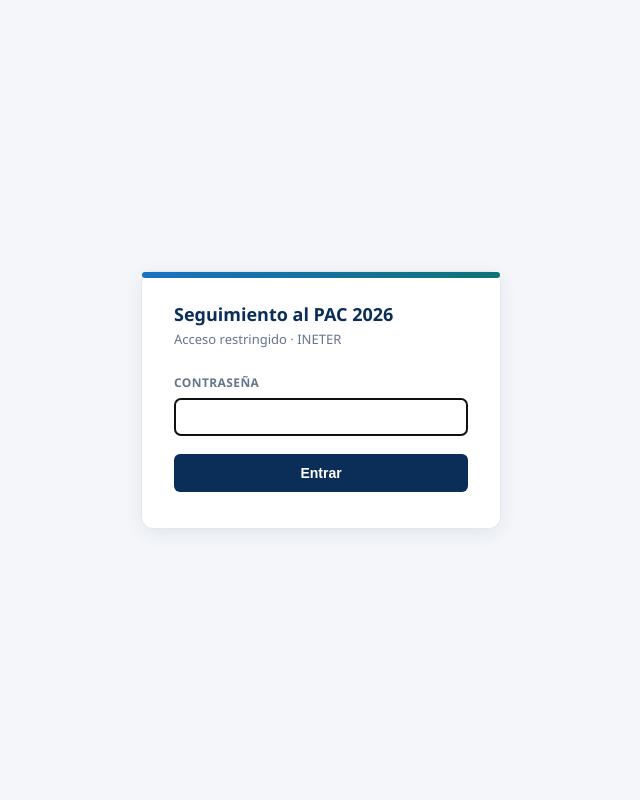
After one commit to aldojoss/Automatizaci-n_Procesos_INETER, a Flask app: template templates/login.html in a window 1280 px wide. The commit adds this page. Shown: the whole page, without its empty margins (319-959 px from the left). Run offline with Flask 3, Linux system fonts and the light colour scheme; the template is opened without the code that fills it, so the values that code supplies are empty.

Commit message:
login export y demas

```diff
--- a/app.py
+++ b/app.py
@@ -1,8 +1,9 @@
 import json
 import os
 from datetime import datetime
+from functools import wraps
 
-from flask import Flask, jsonify, render_template, request
+from flask import Flask, jsonify, redirect, render_template, request, session, url_for
 
 from parser import parse_workbook
 
@@ -15,6 +16,44 @@ os.makedirs(DATA_DIR, exist_ok=True)
 
 MAX_UPLOAD_MB = 15
 app.config["MAX_CONTENT_LENGTH"] = MAX_UPLOAD_MB * 1024 * 1024
+
+# --- Autenticación simple (una sola contraseña compartida) ---
+# La contraseña y la clave de sesión se leen de variables de entorno,
+# NUNCA se escriben aquí en el código ni se suben a git.
+app.secret_key = os.environ.get("FLASK_SECRET_KEY", "dev-secret-cambia-esto-en-produccion")
+DASHBOARD_PASSWORD = os.environ.get("DASHBOARD_PASSWORD")
+
+
+def login_required(view_func):
+    @wraps(view_func)
+    def wrapped(*args, **kwargs):
+        if not session.get("authenticated"):
+            return redirect(url_for("login"))
+        return view_func(*args, **kwargs)
+    return wrapped
+
+
+@app.route("/login", methods=["GET", "POST"])
+def login():
+    if not DASHBOARD_PASSWORD:
+        # Si no se configuró contraseña (ej. desarrollo local sin variable de entorno),
+        # no bloqueamos el acceso para no romper el flujo local.
+        session["authenticated"] = True
+        return redirect(url_for("index"))
+
+    if request.method == "POST":
+        if request.form.get("password") == DASHBOARD_PASSWORD:
+            session["authenticated"] = True
+            return redirect(url_for("index"))
+        return render_template("login.html", error="Contraseña incorrecta."), 401
+
+    return render_template("login.html")
+
+
+@app.route("/logout")
+def logout():
+    session.clear()
+    return redirect(url_for("login"))
 
 
 def load_current_data():
@@ -36,16 +75,19 @@ def save_current_data(records, file_name):
 
 
 @app.route("/")
+@login_required
 def index():
     return render_template("index.html")
 
 
 @app.route("/api/data")
+@login_required
 def api_data():
     return jsonify(load_current_data())
 
 
 @app.route("/upload", methods=["POST"])
+@login_required
 def upload():
     if "file" not in request.files:
         return jsonify({"ok": False, "error": "No se recibió ningún archivo."}), 400
--- a/render.yaml
+++ b/render.yaml
@@ -9,3 +9,8 @@ services:
       name: pac-data
       mountPath: /opt/render/project/src/data
       sizeGB: 1
+    envVars:
+      - key: DASHBOARD_PASSWORD
+        sync: false
+      - key: FLASK_SECRET_KEY
+        generateValue: true
--- /dev/null
+++ b/templates/login.html
@@ -0,0 +1,39 @@
+<!DOCTYPE html>
+<html lang="es">
+<head>
+<meta charset="UTF-8">
+<meta name="viewport" content="width=device-width, initial-scale=1.0">
+<title>Acceso · Seguimiento al PAC 2026</title>
+<style>
+  :root{ --navy:#0B2E59; --navy-dark:#081F3D; --bg:#F4F6F9; --border:#E3E8EF; --text:#1C2733; --text-muted:#66748C; --red:#E03131; }
+  *{box-sizing:border-box;}
+  body{margin:0;min-height:100vh;display:flex;align-items:center;justify-content:center;
+    font-family:'Segoe UI',-apple-system,BlinkMacSystemFont,Roboto,Arial,sans-serif;background:var(--bg);color:var(--text);}
+  .card{background:#fff;border:1px solid var(--border);border-radius:12px;padding:36px 32px;
+    width:100%;max-width:360px;box-shadow:0 4px 18px rgba(11,46,89,0.08);}
+  .card .stripe{height:6px;border-radius:6px;background:linear-gradient(90deg,#1971C2,#0D7377);margin:-36px -32px 24px;}
+  h1{font-size:18px;margin:0 0 4px;color:var(--navy);}
+  p.sub{font-size:13px;color:var(--text-muted);margin:0 0 22px;}
+  label{font-size:12px;font-weight:600;color:var(--text-muted);text-transform:uppercase;letter-spacing:.4px;}
+  input[type=password]{width:100%;padding:10px 12px;margin-top:6px;border:1px solid var(--border);
+    border-radius:6px;font-size:14px;}
+  button{width:100%;margin-top:18px;background:var(--navy);color:#fff;border:none;padding:11px;
+    border-radius:6px;font-size:14px;font-weight:600;cursor:pointer;}
+  button:hover{background:var(--navy-dark);}
+  .error{color:var(--red);font-size:13px;margin-top:12px;text-align:center;}
+</style>
+</head>
+<body>
+  <div class="card">
+    <div class="stripe"></div>
+    <h1>Seguimiento al PAC 2026</h1>
+    <p class="sub">Acceso restringido · INETER</p>
+    <form method="POST">
+      <label for="password">Contraseña</label>
+      <input type="password" id="password" name="password" autofocus required>
+      <button type="submit">Entrar</button>
+      {% if error %}<div class="error">{{ error }}</div>{% endif %}
+    </form>
+  </div>
+</body>
+</html>
```
Also changed, not shown: templates/index.html (+21 -1 lines), README.md, 1 other file.
